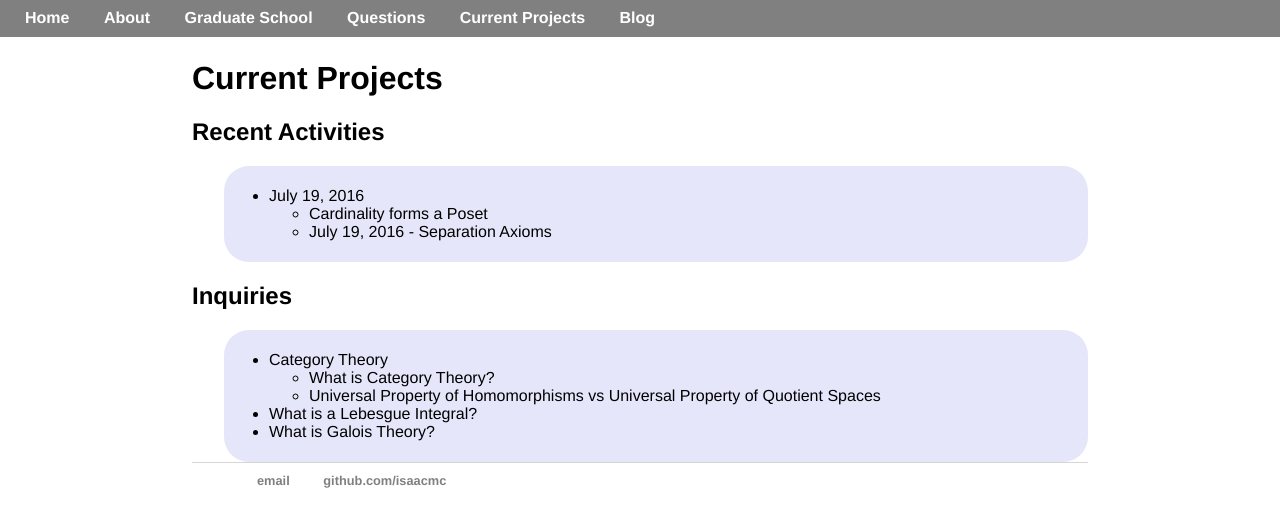
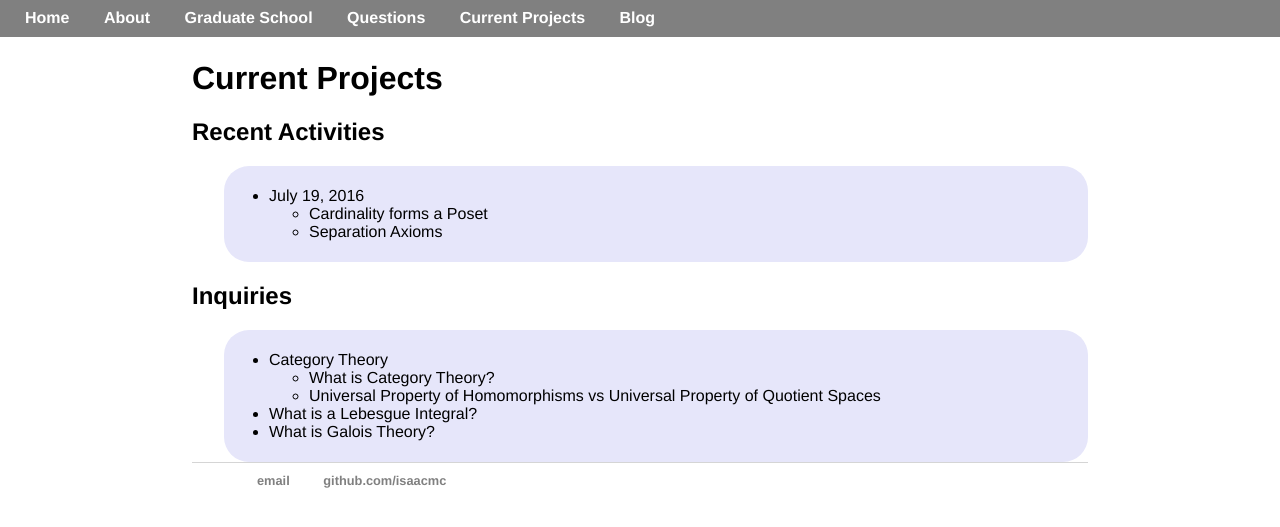
Before and after one commit to isundberg/isaacmc.github.io, a Jekyll site: the page built from projects/index.html, in a window 1280 px wide. Shown: the top 527 px of the page. Built offline with Jekyll 4.4.1, drawn with Linux system fonts in a browser that asks for light colours.

Commit message:
Update index.html

```diff
--- a/projects/index.html
+++ b/projects/index.html
@@ -11,7 +11,7 @@ title: Current Projects
 			<li>July 19, 2016</li>
 			<ul>
 				<li>Cardinality forms a Poset</li>
-				<li>July 19, 2016 - Separation Axioms</li>
+				<li>Separation Axioms</li>
 			</ul>
 		</ul>
 	</div>
```
